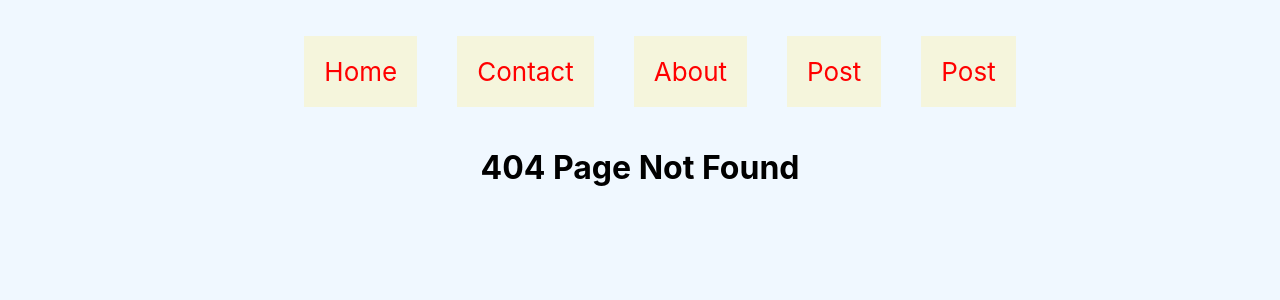
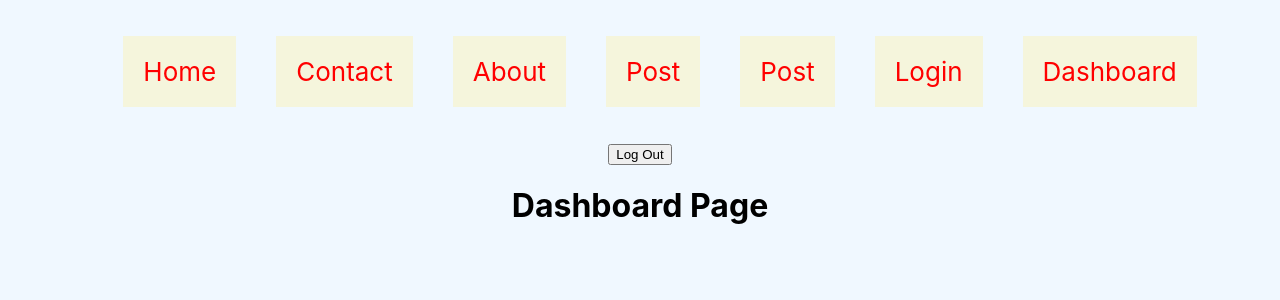
Before and after one commit to Furqan859/react-v6, a React (Create React App) app: page /dashboard in a window 1280 px wide. Before the commit this address had no page. Shown: the top 300 px of the page. Built offline with nearby package versions, Linux system fonts and the light colour scheme.

Commit message:
router v6

```diff
--- a/src/App.js
+++ b/src/App.js
@@ -1,28 +1,41 @@
 import './App.css';
-import {BrowserRouter , Routes , Route} from 'react-router-dom';
+import { BrowserRouter, Routes, Route, Navigate } from 'react-router-dom';
 import Home from './component/Home';
 import Contact from './component/Contact';
 import About from './component/About';
 import Notfound from './Notfound';
 import Navbar from './Navbar';
 import Post from './component/Post';
+import Login from './component/Login';
+import Dashboard from './component/Dashboard'
+import Logout from './component/Logout';
 
 
 function App() {
+  let isLoggedIn = true;
+
+  let data = {
+    'st': 'this is user is not loged in'
+  }
   return (
     <div className="App">
-    <BrowserRouter>
-    <Navbar/>
-    <Routes>
-    <Route path="/" element={<Home/>}/>
-    <Route path="/contact" element={<Contact/>}/>
-    <Route path="/about" element={<About/>}/>
-    <Route path="/post/:category" element={<Post/>}/>
-    <Route path="/post/:category/:id" element={<Post/>}/>
-    <Route path="*" element={<Notfound/>}/>
+      <BrowserRouter>
+        <Navbar />
+        <Routes>
+          <Route path="/" element={<Home />} />
+          <Route path="/contact" element={<Contact />} />
+          <Route path="/about" element={<About />} />
+          <Route path="/post/:category" element={<Post />} />
+          <Route path="/post/:category/:id" element={<Post />} />
 
-      </Routes>
-    </BrowserRouter>
+          <Route path="/login" element={<Login />} />
+          <Route path="/logout" element={<Logout />} />
+          <Route path="/dashboard" element={isLoggedIn ? <Dashboard /> : <Navigate to="/login" replace state={data} />} />
+
+          <Route path="*" element={<Notfound />} />
+
+        </Routes>
+      </BrowserRouter>
     </div>
   );
 }
--- a/src/Navbar.css
+++ b/src/Navbar.css
@@ -30,23 +30,3 @@ li{
 .home:focus{
     color: green;
 }
-
-
-
-
-.contact{
-    color: red;
-    text-decoration: none;
-}
-.contact:active{
-    color: green;
-}
-
-
-.about{
-    color: red;
-    text-decoration: none;
-}
-.about:active{
-    color: green;
-}
--- a/src/Navbar.js
+++ b/src/Navbar.js
@@ -3,16 +3,19 @@ import { NavLink } from 'react-router-dom';
 import './Navbar.css';
 const Navbar = () => {
     return (
-        <>
+        <div>
             <ul>
-                <li > <NavLink to="/"  className="home">Home</NavLink> </li>
-                <li> <NavLink to="/Contact" className="contact">Contact</NavLink></li>
-                <li><NavLink to="/about" className="about">About</NavLink></li>
-                <li><NavLink to="/post/mobile" className="about">Post</NavLink></li>
-                <li><NavLink to="/post/mobile/1" className="about">Post</NavLink></li>
+                <li > <NavLink to="/" className="home">Home</NavLink> </li>
+                <li> <NavLink to="/Contact" className="home">Contact</NavLink></li>
+                <li><NavLink to="/about" className="home">About</NavLink></li>
+                <li><NavLink to="/post/mobile" className="home">Post</NavLink></li>
+                <li><NavLink to="/post/mobile/1" className="home">Post</NavLink></li>
+                <li><NavLink to="/login" className="home">Login</NavLink></li>
+                <li><NavLink to="/dashboard" className="home">Dashboard</NavLink></li>
+
             </ul>
 
-        </>
+        </div>
     );
 }
 
--- a/src/component/Contact.js
+++ b/src/component/Contact.js
@@ -3,7 +3,7 @@ import React from 'react';
 function Contact(props) {
     return (
         <h1>
-Contact Page
+            Contact Page
         </h1>
     );
 }
--- /dev/null
+++ b/src/component/Dashboard.js
@@ -0,0 +1,18 @@
+import React from 'react';
+import { useNavigate } from 'react-router-dom';
+
+function Dashboard() {
+    let navigation = useNavigate()
+
+    let data = {
+        'name': 'Furqan'
+    }
+    return (
+        <div>
+            <button onClick={() => { navigation('/logout', { state: data }) }}>Log Out</button>
+            <h1>Dashboard Page</h1>
+        </div>
+    );
+}
+
+export default Dashboard;
--- a/src/component/Home.js
+++ b/src/component/Home.js
@@ -3,7 +3,7 @@ import React from 'react';
 function Home() {
     return (
         <div>
-           <h1> Home Page</h1>
+            <h1> Home Page</h1>
         </div>
     );
 }
--- /dev/null
+++ b/src/component/Login.js
@@ -0,0 +1,22 @@
+import React from 'react';
+import { useLocation, useNavigate } from 'react-router-dom';
+
+function Login() {
+    let location = useLocation()
+    console.log(location);
+    let navigation = useNavigate()
+    let data = {
+        'name': 'Furqan'
+    }
+
+    return (<form>
+        <input type="email" placeholder="enter your email address" />
+        <input type="password" placeholder="Enter your password" />
+        <h2>{location.state.st}</h2>
+        <button onClick={() => { navigation('/dashboard'), { state: data } }} >Log In</button>
+
+    </form>
+    );
+}
+
+export default Login;
--- /dev/null
+++ b/src/component/Logout.js
@@ -0,0 +1,13 @@
+import React from 'react';
+import { useLocation } from 'react-router-dom';
+function Logout() {
+    let location = useLocation()
+    return (
+        <>
+            <h1>Logout Page</h1>
+            <h2>{location.state.name} Logged Out</h2>
+        </>
+    );
+}
+
+export default Logout;
--- a/src/component/Post.js
+++ b/src/component/Post.js
@@ -1,11 +1,11 @@
 import React from 'react';
-import {useParams} from 'react-router-dom';
+import { useParams } from 'react-router-dom';
 
 function Post() {
-    let {category ,id} = useParams()
+    let { category, id } = useParams()
     return (
         <h1>
-            Post request -  {category} <br/>
+            Post request -  {category} <br />
             id number - {id}
         </h1>
     );
```
